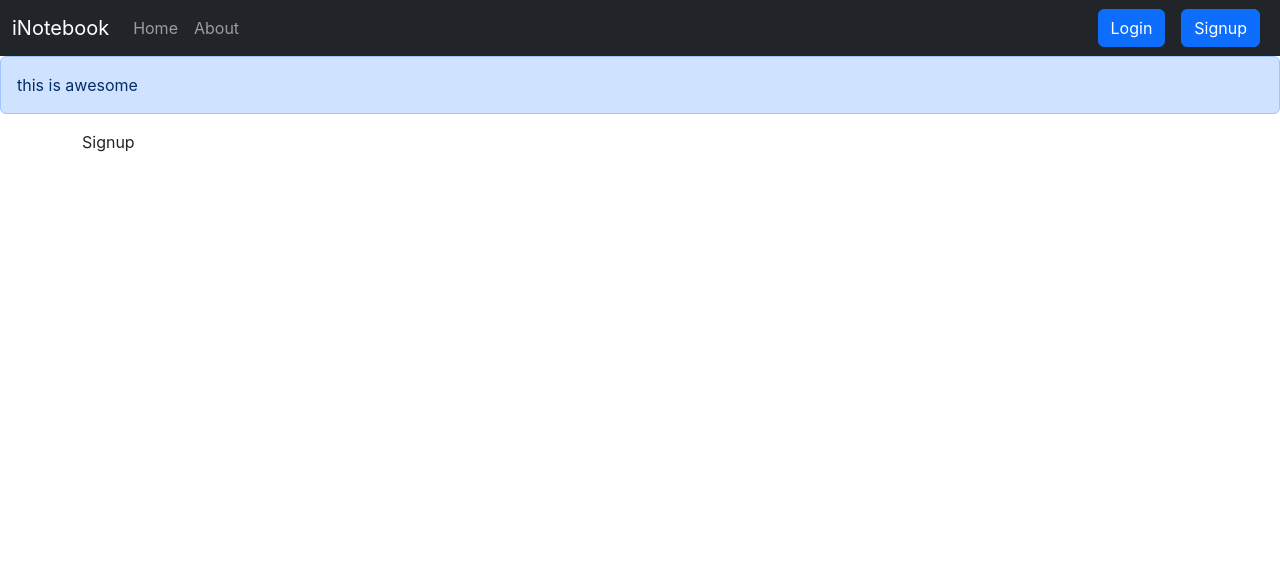
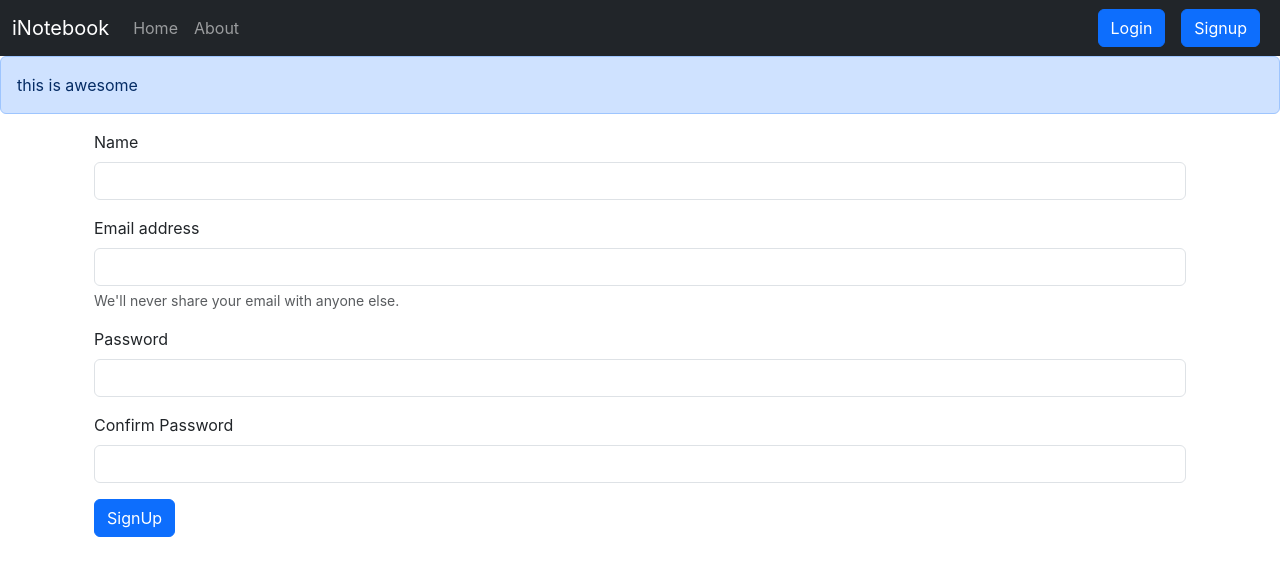
Before and after one commit to salim17/harry-iNotebook, a React (Create React App) app: page /signup in a window 1280 px wide. Shown: the top 576 px of the page. Built offline with nearby package versions, Linux system fonts and the light colour scheme.

Commit message:
video 70

```diff
--- a/src/components/Login.js
+++ b/src/components/Login.js
@@ -31,14 +31,14 @@
             localStorage.setItem('token', json.authToken);
             navigate("/");
         } else {
-            alert("Invalid Credentials");
+            alert(json.error);
         }
     }
   return (
     <div>
       <form onSubmit={handleSubmit}>
-        <div className="form-group">
-          <label htmlFor="email">Email address</label>
+        <div className="mb-3">
+          <label htmlFor="email" className="form-label">Email address</label>
           <input
             type="email"
             className="form-control"
@@ -49,12 +49,11 @@
             value={credentials.email}
             onChange={onChange}
           />
-          <small id="emailHelp" className="form-text text-muted">
-            We'll never share your email with anyone else.
-          </small>
+          <div id="emailHelp" className="form-text">
+          We'll never share your email with anyone else.</div>
         </div>
-        <div className="form-group">
-          <label htmlFor="password">Password</label>
+        <div className="mb-3">
+          <label htmlFor="password" className="form-label">Password</label>
           <input
             type="password"
             className="form-control"
--- a/src/components/Signup.js
+++ b/src/components/Signup.js
@@ -1,11 +1,104 @@
-import React from 'react'
+import React, { useState } from "react";
+import { useNavigate } from "react-router-dom";
 
 const Signup = () => {
+    const [credentials, setCredentials] = useState({
+        name: "",
+        email: "",
+        password: "",
+        confirmPassword: "",
+    });
+
+    let navigate = useNavigate();
+  const onChange = (e) => {
+    /* this will update the email and password key with the values of input text,
+         since they are using the same name and the javascript key*/
+    setCredentials({ ...credentials, [e.target.name]: e.target.value });
+  };
+
+  const handleSubmit = async (e) => {
+    e.preventDefault();
+    console.log("Trying to SignUp");
+    const { name, email, password } = credentials;
+    const response = await fetch("http://localhost:5000/api/auth/createUser", {
+      method: "POST",
+      headers: {
+        "Content-Type": "application/json",
+      },
+      body: JSON.stringify({ name, email, password }),
+    });
+    const json = await response.json();
+    console.log(json);
+
+    // save the auth token and redirect
+    localStorage.setItem("token", json.authToken);
+    navigate("/");
+  };
   return (
-    <div>
-      Signup
+    <div className="container">
+      <form onSubmit={handleSubmit}>
+        <div className="mb-3">
+          <label htmlFor="name" className="form-label">
+            Name
+          </label>
+          <input
+            type="text"
+            className="form-control"
+            id="name"
+            name="name"
+            onChange={onChange}
+          />
+        </div>
+        <div className="mb-3">
+          <label htmlFor="email" className="form-label">
+            Email address
+          </label>
+          <input
+            type="email"
+            className="form-control"
+            id="email"
+            name="email"
+            aria-describedby="emailHelp"
+            onChange={onChange}
+          />
+          <div id="emailHelp" className="form-text">
+            We'll never share your email with anyone else.
+          </div>
+        </div>
+        <div className="mb-3">
+          <label htmlFor="password" className="form-label">
+            Password
+          </label>
+          <input
+            type="password"
+            className="form-control"
+            id="password"
+            name="password"
+            onChange={onChange}
+            minLength={5}
+            required
+          />
+        </div>
+        <div className="mb-3">
+          <label htmlFor="confirmPassword" className="form-label">
+            Confirm Password
+          </label>
+          <input
+            type="password"
+            className="form-control"
+            id="confirmPassword"
+            name="confirmPassword"
+            onChange={onChange}
+            minLength={5}
+            required
+          />
+        </div>
+        <button type="submit" className="btn btn-primary">
+          SignUp
+        </button>
+      </form>
     </div>
-  )
-}
+  );
+};
 
-export default Signup
+export default Signup;
```
Also changed, not shown: 1 other file (tests, documents, lock files or other folders).
